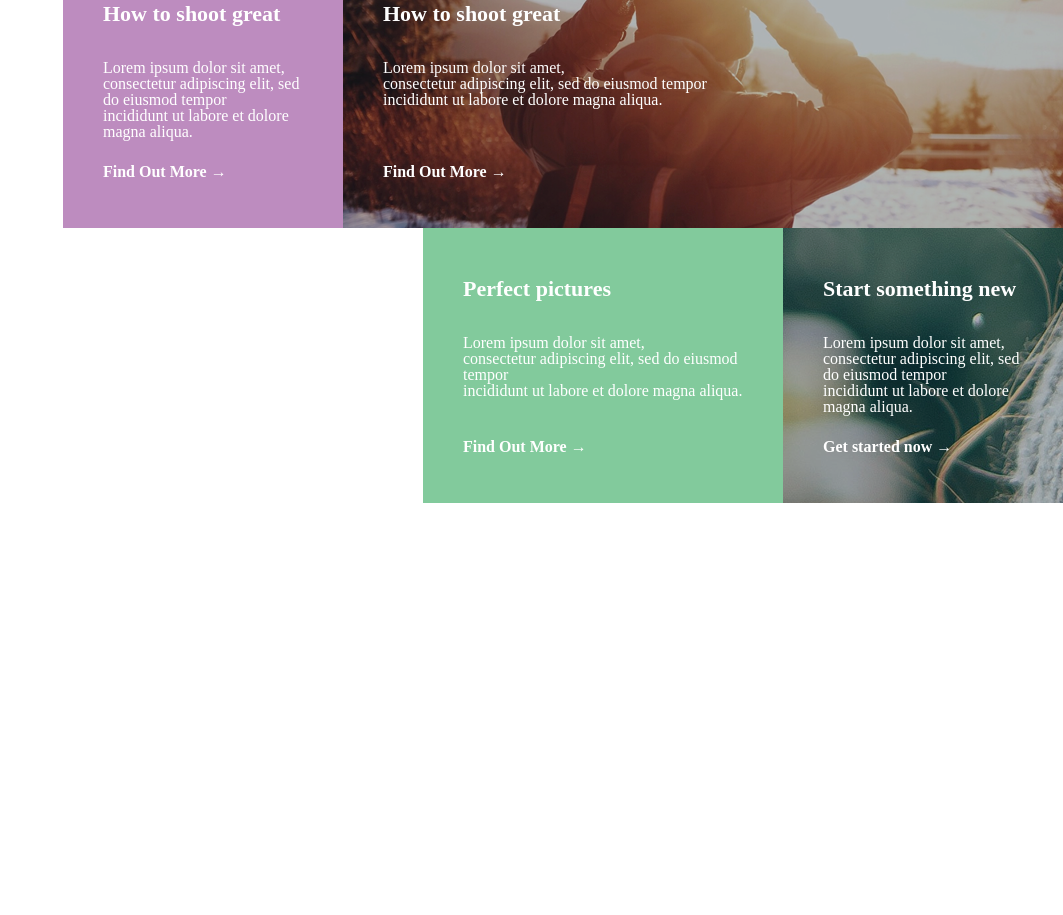
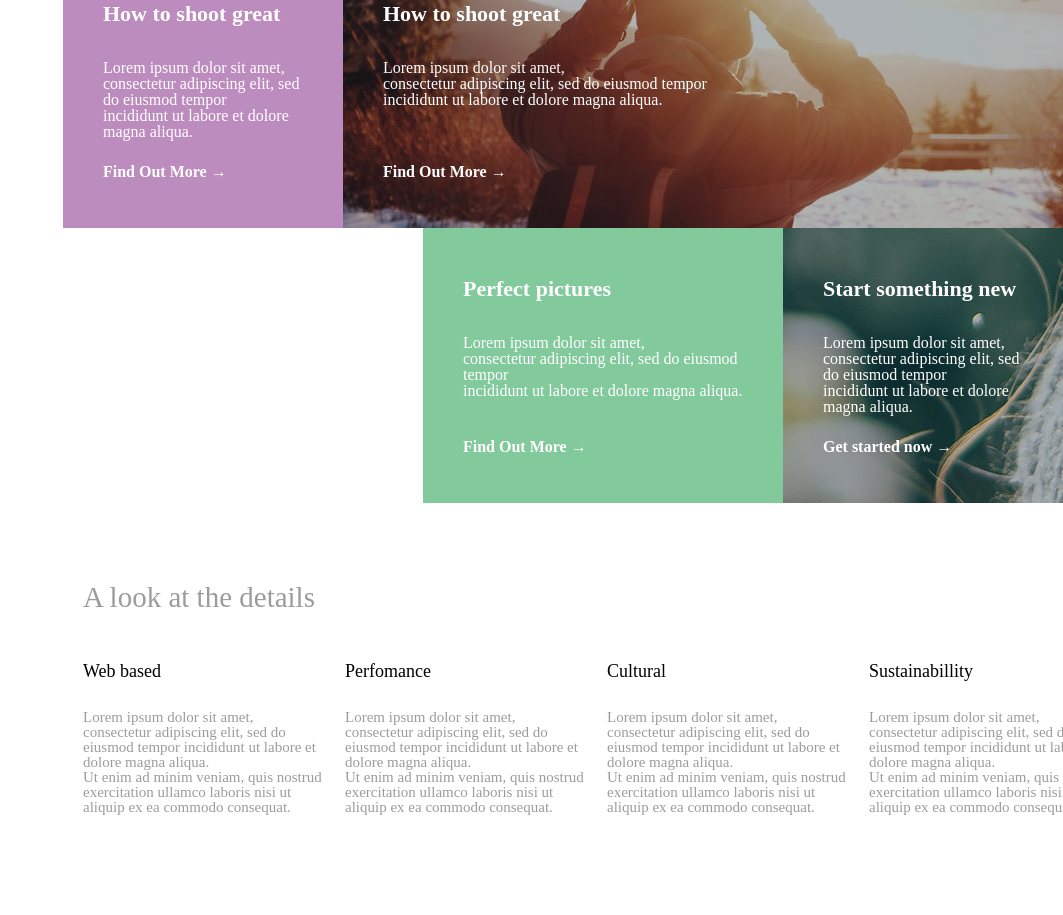
Before and after one commit to Natalia-Mazur/Project-2, a plain HTML site: page index.html in a window 1280 px wide. Shown: the part 1728-2643 px from the top of the page, without its empty margins (217-1280 px from the left). Before the commit the page ends 2231 px from the top, so only its background shows below. Drawn offline with nearby package versions, Linux system fonts and the light colour scheme.

Commit message:
section details

```diff
--- a/index.html
+++ b/index.html
@@ -112,6 +112,31 @@
         </div>
       </div>
     </section>
+    <section>
+      <p class="main_title_details">A look at the details</p>
+      <div class="details">
+        <div>
+          <p class="title_details">Web based</p>
+          <p class="subtitle_details">Lorem ipsum dolor sit amet, consectetur adipiscing elit, sed do eiusmod tempor incididunt ut labore et dolore magna aliqua.</p>
+          <p class="subtitle_details">Ut enim ad minim veniam, quis nostrud exercitation ullamco laboris nisi ut aliquip ex ea commodo consequat. </p>
+        </div>
+        <div>
+          <p class="title_details">Perfomance</p>
+          <p class="subtitle_details">Lorem ipsum dolor sit amet, consectetur adipiscing elit, sed do eiusmod tempor incididunt ut labore et dolore magna aliqua.</p>
+          <p class="subtitle_details">Ut enim ad minim veniam, quis nostrud exercitation ullamco laboris nisi ut aliquip ex ea commodo consequat.</p>
+        </div>
+        <div>
+          <p class="title_details">Cultural</p>
+          <p class="subtitle_details">Lorem ipsum dolor sit amet, consectetur adipiscing elit, sed do eiusmod tempor incididunt ut labore et dolore magna aliqua.</p>
+          <p class="subtitle_details">Ut enim ad minim veniam, quis nostrud exercitation ullamco laboris nisi ut aliquip ex ea commodo consequat.</p>
+        </div>
+        <div>
+          <p class="title_details">Sustainabillity</p>
+          <p class="subtitle_details">Lorem ipsum dolor sit amet, consectetur adipiscing elit, sed do eiusmod tempor incididunt ut labore et dolore magna aliqua.</p>
+          <p class="subtitle_details">Ut enim ad minim veniam, quis nostrud exercitation ullamco laboris nisi ut aliquip ex ea commodo consequat.</p>
+        </div>
+      </div>
+    </section>
     <footer>
     </footer>
   </body>
--- a/style.css
+++ b/style.css
@@ -220,3 +220,29 @@ a {
 }
 
 /* The end galerry */
+
+.main_title_details {
+  padding: 80px 0 0 300px;
+  color: #9c9c9c;
+  font-size: 29px;
+}
+
+.details {
+  display: flex;
+  flex-direction: row;
+  padding: 50px 0 100px 300px
+}
+
+.title_details {
+  font-size: 18px;
+  padding-bottom: 30px;
+}
+
+.subtitle_details {
+  font-size: 15px;
+  color: #9c9c9c;
+  width: 240px;
+  padding-right: 22px;
+}
+
+/* The end section details */
```
